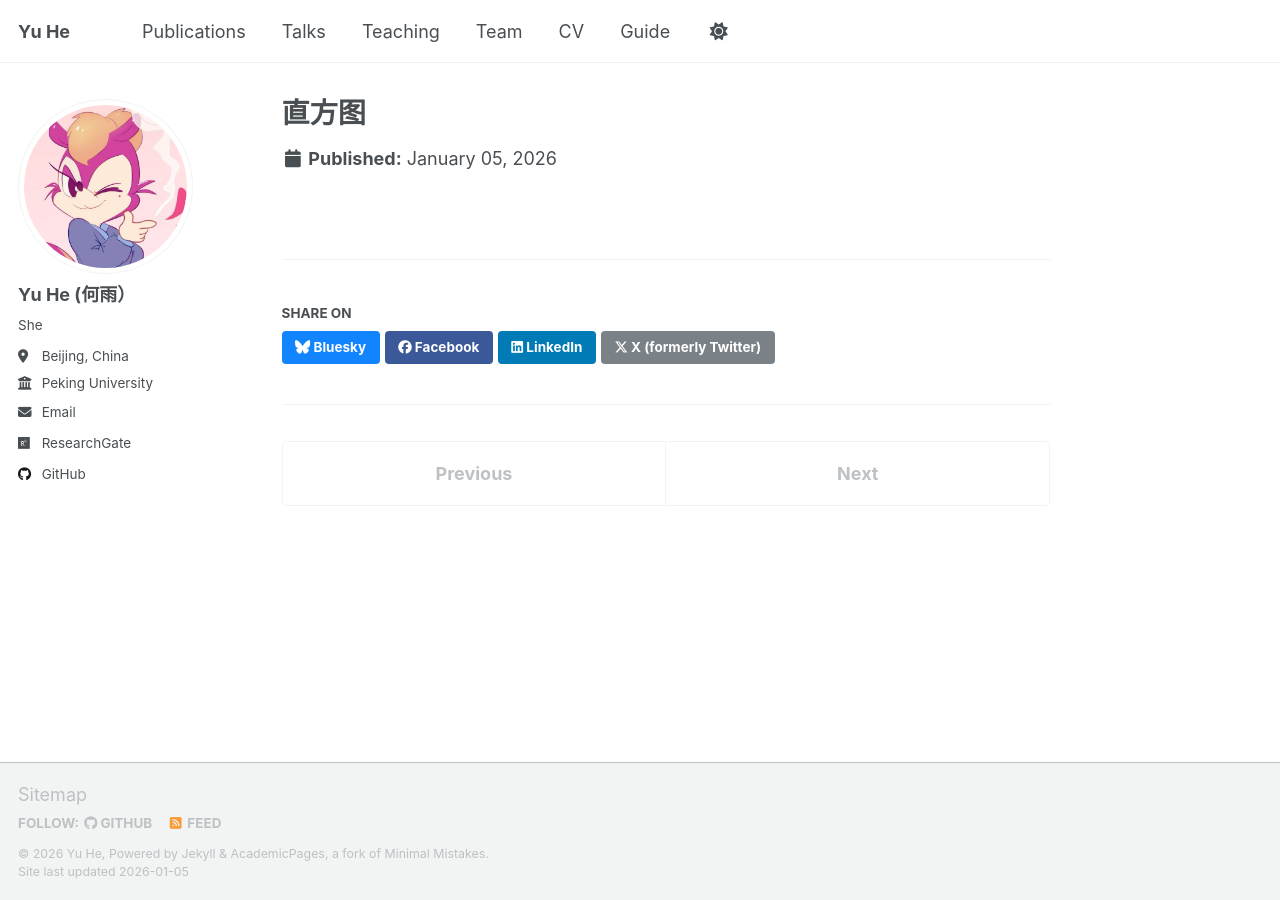
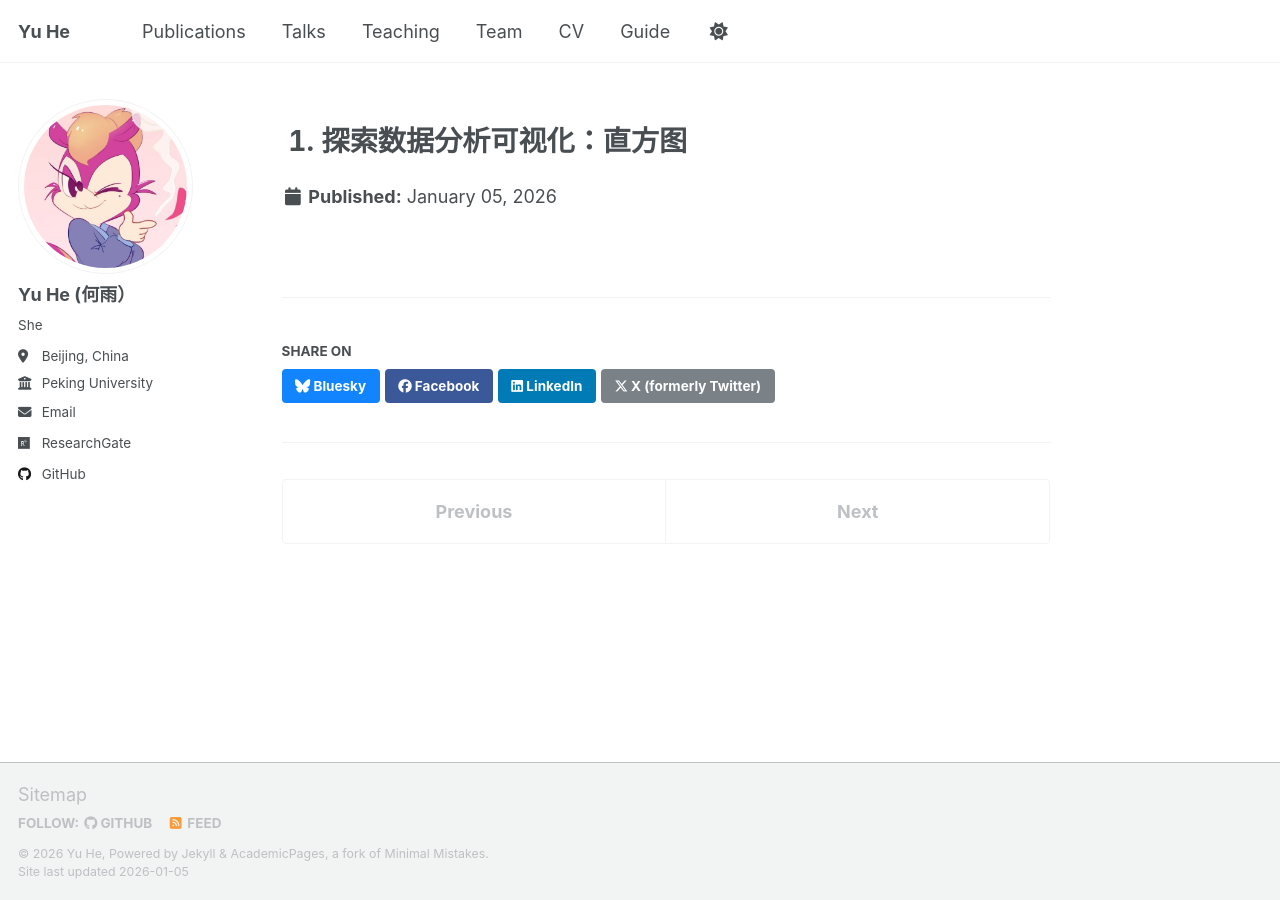
Before and after one commit to heyu35/heyu35.github.io, a Jekyll site: the page built from _portfolio/number 1.md, in a window 1280 px wide. Built offline with Jekyll 4.4.1, drawn with Linux system fonts in a browser that asks for light colours; a script that is not in the unit is left out.

Commit message:
Update title for data analysis visualization post

```diff
--- a/_portfolio/number 1.md
+++ b/_portfolio/number 1.md
@@ -1,5 +1,5 @@
 ---
-title: "直方图"
+title: "1. 探索数据分析可视化：直方图"
 excerpt: "关键变量的分布特征.<br/><img src='/images/portfolio/data-analysis-visualization/Key_Variables_Distribution_01.png'>"
 collection: portfolio
 ---
```
